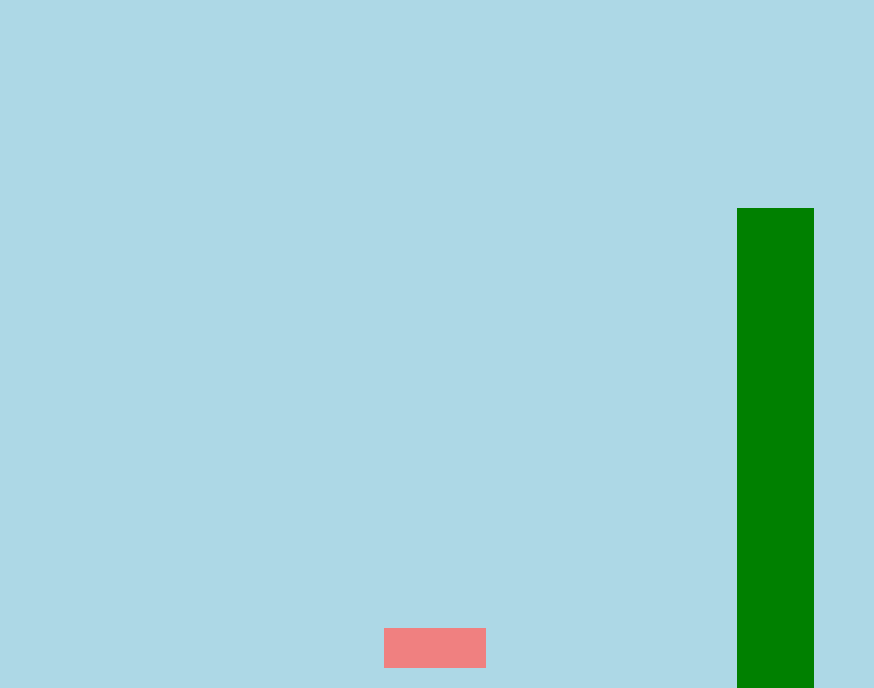
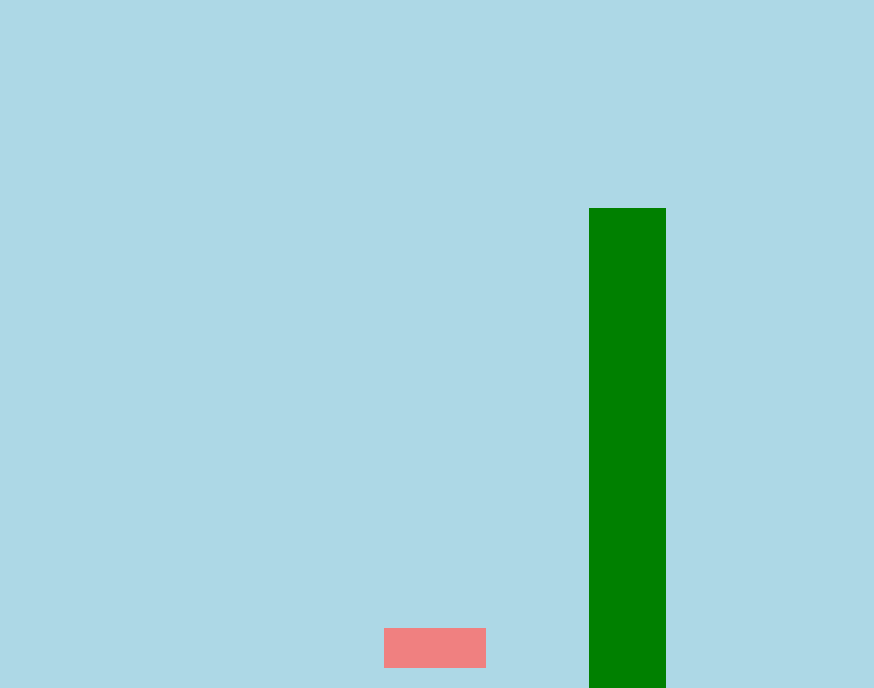
Before and after one commit to EHughes190/Flappy-Clone, a plain HTML site: page index.html in a window 1280 px wide. Both pictures are taken after a click on the button "START". Shown: the part 112-800 px from the top of the page, without its empty margins (0-874 px from the left). Drawn offline with Linux system fonts and the light colour scheme; a web font is replaced by a local one.

Commit message:
Pipes move right to let, and despawn if off screen

```diff
--- a/index.html
+++ b/index.html
@@ -8,13 +8,15 @@
     <link rel="stylesheet" href="main.css" />
   </head>
   <body>
-    <div class="bird"></div>
+    <div class="game-container">
+      <div class="bird"></div>
 
-    <button class="button">Start</button>
+      <button class="button">Start</button>
 
-    <div class="score">
-      <span class="score_title">Score:</span>
-      <span class="score_text">3</span>
+      <div class="score">
+        <span class="score_title">Score:</span>
+        <span class="score_text">3</span>
+      </div>
     </div>
 
     <script src="./main.js"></script>
--- a/main.js
+++ b/main.js
@@ -15,7 +15,7 @@
 
 const bird = document.querySelector(".bird");
 const score = document.querySelector(".score");
-const body = document.querySelector("body");
+const gameContainer = document.querySelector(".game-container");
 const startButton = document.querySelector(".button");
 
 let gravity = 3;
@@ -30,12 +30,12 @@ function startGame() {
   startButton.style.display = "none";
 
   function applyGravity() {
-    const bird_rect = bird.getBoundingClientRect();
+    //const bird_rect = bird.getBoundingClientRect();
     birdTop = parseInt(window.getComputedStyle(bird).getPropertyValue("top"));
-    birdBot = parseInt(
-      window.getComputedStyle(bird).getPropertyValue("bottom")
-    );
-    console.log(bird_rect);
+    //birdBot = parseInt(
+    //  window.getComputedStyle(bird).getPropertyValue("bottom")
+    //);
+    //console.log(bird_rect);
     //if jumping is pressed, gravity isn't allowed to operate
     if (!isJumping) {
       bird.style.top = birdTop + gravity + "px";
@@ -67,11 +67,22 @@ function startGame() {
   }
 
   function generatePipe() {
+    let pipeLeft = 110;
     const pipe = document.createElement("div");
     pipe.classList.add("pipe");
-    body.append(pipe);
-    const pipe_inverse = document.createElement("div");
+    gameContainer.appendChild(pipe);
+    pipe.style.left = pipeLeft + "vw";
+
+    function movePipe() {
+      pipeLeft -= 2;
+      pipe.style.left = pipeLeft + "vw";
+
+      if (pipe.style.left <= -10 + "vw") {
+        pipe.remove();
+      }
+    }
+    setInterval(movePipe, 40);
   }
 
-  generatePipe();
+  setInterval(generatePipe, 1500);
 }
--- a/main.scss
+++ b/main.scss
@@ -10,6 +10,10 @@ $font-family: "Electrolize", sans-serif;
 }
 
 body {
+  height: 100vh;
+  width: 100vw;
+
+  .game-container {
     height: 100vh;
     width: 100vw;
     background-color: lightblue;
@@ -46,17 +50,17 @@ body {
       height: 70vh;
       width: 6vw;
       background-color: green;
-    animation: pipeMove 2s infinite linear;
+      //animation: pipeMove 2s infinite linear;
     }
 
-  @keyframes pipeMove {
-    0% {
-      left: 100vw;
-    }
-    100% {
-      left: -6vw;
-    }
-  }
+    // @keyframes pipeMove {
+    //   0% {
+    //     left: 100vw;
+    //   }
+    //   100% {
+    //     left: -6vw;
+    //   }
+    // }
 
     .score {
       position: fixed;
@@ -69,3 +73,4 @@ body {
       left: 0;
     }
   }
+}
```
Also changed, not shown: main.css. Lines whose indentation alone changed are shown as unchanged.
